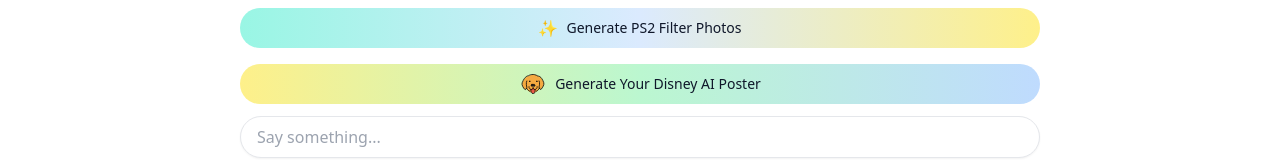
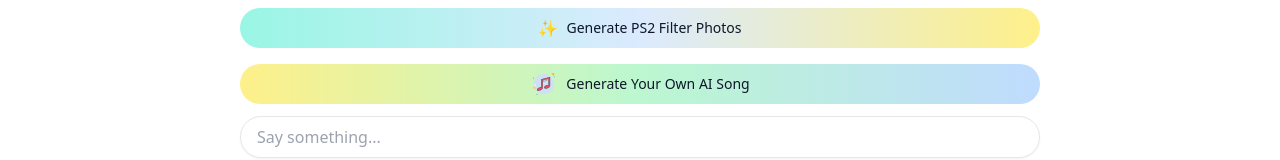
Before and after one commit to jeus0522/AI-Landing-Page-Generator, a Next.js app: page / in a window 1280 px wide. Shown: the part 356-516 px from the top of the page. Built offline with nearby package versions, Linux system fonts and the light colour scheme; no server answers.

Commit message:
add suno

```diff
--- a/app/page.tsx
+++ b/app/page.tsx
@@ -225,28 +225,38 @@
 					</div>
 					<div
 						className="cursor-pointer mt-2 w-full h-10 rounded-full flex justify-center items-center bg-gradient-to-r from-yellow-200 via-green-200 to-blue-200">
-						<svg width="28" height="28" viewBox="0 0 72 72" xmlns="http://www.w3.org/2000/svg">
-							<path fill="#f4aa41"
-								  d="m24.473 15.158l-5.08 1.936l-7.296 7.9l-4.138 10.501l1.291 5.34c1.255 3.792 3.336 6.434 7.063 9.251L19 47.502s3.822 7.71 10.739 8.96c0 0 10.261 1.936 15.594-.877c1.49-.785 2.515-1.829 3.293-2.593c2.07-2.035 3.033-3.52 4.54-5.24s1.67 1.808 1.67 1.808l1.839-.056l5.017-7.23l2.003-5.07l-.021-4.254l-2.174-5.615l-4.833-7.416s-2.637-4.256-8.167-3.917c0 0-6.5-4.833-11.833-4.083s-3.61-.677-12.194 3.24Z"/>
-							<path fill="#ea5a47"
-								  d="m36 46.732l-3.083 2.417h-2.5l.524 3.89l.421 3.015l.805 2.345l2.833 1.5l4.583-.583l.86-2.204l.701-4.178l.773-3.618l-2 .25L36 46.732z"/>
-							<path fill="#3f3f3f"
-								  d="m32.5 36.919l-1.583 3.75l2.166 1.25l1.25.5l4.334.167l2.916-2.25l-1.75-3.25l-7.333-.167z"/>
-							<path
-								d="M29.506 30.109s-1.805 1.242-2.748.668a2 2 0 0 1 2.08-3.417c.943.575.668 2.749.668 2.749Z"/>
-							<path fill="none" stroke="#000" strokeLinecap="round" strokeLinejoin="round" strokeWidth="2"
-								  d="M33.109 37.006h6.146a1 1 0 0 1 .92.609l1.158 2.724l-2.18 1.146a1 1 0 0 1-1.456-.754m-2.937.032a1 1 0 0 1-1.364.747l-2.313-.952l1.09-2.903a1 1 0 0 1 .936-.649m-2.673 13.021s-.718 8.793 3.008 9.937c2.645.813 5.15.533 6.062-.25c.875-.75 2.632-4.474 1.827-9.687"/>
-							<path
-								d="M44.264 30.109s1.805 1.242 2.748.668a2 2 0 0 0-2.08-3.417c-.944.575-.668 2.749-.668 2.749Z"/>
-							<path fill="none" stroke="#000" strokeLinecap="round" strokeLinejoin="round" strokeWidth="2"
-								  d="M25.625 42.84c-.475 3.602 2.234 5.75 4.284 6.84a3.415 3.415 0 0 0 3.718-.317l2.58-2.024l2.582 2.024a3.416 3.416 0 0 0 3.717.318c2.05-1.091 4.76-3.24 4.285-6.842"/>
-							<path fill="none" stroke="#000" strokeLinecap="round" strokeLinejoin="round" strokeWidth="2"
-								  d="M19.95 28.357c-2.316 5.16-.507 13.025.12 15.376a1.98 1.98 0 0 1-.127 1.363l-1.988 4.194c-.623 1.315-2.393 1.553-3.33.44c-3.193-3.786-8.559-11.39-6.55-16.685c7.063-18.61 15.869-18.143 15.869-18.143c2.845-1.934 13.104-6.938 24.812.875c0 0 8.632-1.718 14.938 16.937c1.803 5.337-3.43 12.867-6.551 16.645c-.931 1.127-2.716.893-3.342-.428l-1.975-4.165a1.978 1.978 0 0 1-.127-1.363c.628-2.351 2.436-10.216.12-15.376"/>
-							<path fill="none" stroke="#000" strokeLinecap="round" strokeLinejoin="round" strokeWidth="2"
-								  d="M52.63 46.463s-3.077 6.721-7.804 8.271m-25.389-7.765s3.078 6.082 7.805 7.632m8.966-7.262v-3.03"/>
+						<svg xmlns="http://www.w3.org/2000/svg" viewBox="0 0 100 100" width="28px" height="28px">
+							<path fill="#78a0cf" d="M13 27A2 2 0 1 0 13 31A2 2 0 1 0 13 27Z"/>
+							<path fill="#f1bc19" d="M77 12A1 1 0 1 0 77 14A1 1 0 1 0 77 12Z"/>
+							<path fill="#cee1f4" d="M50 13A37 37 0 1 0 50 87A37 37 0 1 0 50 13Z"/>
+							<path fill="#f1bc19" d="M83 11A4 4 0 1 0 83 19A4 4 0 1 0 83 11Z"/>
+							<path fill="#78a0cf" d="M87 22A2 2 0 1 0 87 26A2 2 0 1 0 87 22Z"/>
+							<path fill="#fbcd59"
+								  d="M81 74A2 2 0 1 0 81 78 2 2 0 1 0 81 74zM15 59A4 4 0 1 0 15 67 4 4 0 1 0 15 59z"/>
+							<path fill="#78a0cf" d="M25 85A2 2 0 1 0 25 89A2 2 0 1 0 25 85Z"/>
+							<path fill="#fff" d="M18.5 51A2.5 2.5 0 1 0 18.5 56A2.5 2.5 0 1 0 18.5 51Z"/>
+							<path fill="#f1bc19" d="M21 66A1 1 0 1 0 21 68A1 1 0 1 0 21 66Z"/>
+							<path fill="#fff" d="M80 33A1 1 0 1 0 80 35A1 1 0 1 0 80 33Z"/>
+							<g>
+								<path fill="#ea5167"
+									  d="M66.749,31.573L45.25,36.968v26.056v1.56c0.003,2.408-2.887,5.478-7.718,7.341 c-5.436,2.095-10.649,1.79-11.643-0.681c-0.994-2.472,2.608-6.173,8.044-8.269c2.503-0.965,4.715-1.254,6.733-1.225l-0.001-0.692 V33.45l30.613-7.759V55.37v1.56c0.003,2.408-3.378,5.539-8.209,7.401c-5.436,2.095-10.649,1.79-11.643-0.681 c-0.994-2.472,2.608-6.173,8.044-8.269c2.503-0.965,5.26-1.579,7.278-1.549l-0.001-0.692V31.573z"/>
+								<path fill="#472b29"
+									  d="M30.79,74.01c-2.785,0-4.887-0.856-5.55-2.506c-0.329-0.816-0.278-1.765,0.146-2.74 c1.046-2.404,4.225-4.873,8.295-6.442c2.08-0.802,4.144-1.219,6.284-1.269V33.45c0-0.32,0.218-0.6,0.528-0.679l30.612-7.759 c0.206-0.056,0.431-0.008,0.602,0.126c0.171,0.133,0.271,0.337,0.271,0.553v31.239c0.004,2.775-3.556,6.088-8.657,8.054 c-5.88,2.267-11.39,1.796-12.543-1.072c-0.329-0.816-0.278-1.765,0.146-2.74c1.046-2.405,4.225-4.874,8.295-6.443 c2.373-0.914,4.863-1.487,6.829-1.582V32.47L45.95,37.514v27.069c0.005,2.896-3.277,6.109-8.166,7.994 C35.283,73.541,32.85,74.01,30.79,74.01z M40.401,62.448c-2.123,0-4.159,0.387-6.216,1.18c-3.678,1.417-6.627,3.652-7.515,5.694 c-0.275,0.633-0.32,1.191-0.132,1.66c0.729,1.813,5.32,2.38,10.741,0.288c4.776-1.842,7.272-4.758,7.27-6.687V36.968 c0-0.321,0.219-0.601,0.53-0.679l21.499-5.396c0.208-0.055,0.431-0.005,0.601,0.127c0.17,0.133,0.27,0.336,0.27,0.552l0.001,22.26 c0,0.188-0.075,0.367-0.208,0.499c-0.134,0.133-0.289,0.235-0.502,0.202c-1.916-0.021-4.507,0.534-7.017,1.502 c-3.677,1.417-6.627,3.652-7.515,5.695c-0.275,0.633-0.32,1.191-0.132,1.66c0.729,1.812,5.317,2.379,10.74,0.287 c5.045-1.943,7.764-4.926,7.761-6.746V26.591l-29.212,7.404l0.001,27.754c0,0.188-0.075,0.367-0.208,0.499 c-0.134,0.132-0.319,0.215-0.502,0.202C40.571,62.448,40.486,62.448,40.401,62.448z"/>
+								<path fill="#1f212b" d="M45.417 41.167L62.3 37.083"/>
+								<path fill="#472b29"
+									  d="M45.417 41.667c-.226 0-.431-.153-.486-.383-.064-.268.101-.538.369-.604l16.883-4.084c.271-.06.539.102.604.369s-.101.538-.369.604l-16.883 4.084C45.495 41.662 45.455 41.667 45.417 41.667zM59.779 62.779c-.114 0-.217-.078-.243-.193-.031-.135.053-.27.187-.3 3.304-.763 6.037-2.413 7.179-3.625.095-.101.252-.105.354-.01.1.095.104.253.01.354-1.191 1.264-4.024 2.982-7.429 3.768C59.816 62.777 59.798 62.779 59.779 62.779zM56.272 63.193c-.6 0-1.19-.037-1.763-.112-.137-.019-.233-.144-.216-.28s.143-.233.28-.216c.698.092 1.428.129 2.165.101.116-.001.254.104.259.241.005.139-.104.254-.241.259C56.595 63.19 56.434 63.193 56.272 63.193zM30.625 71.024c-.34 0-.648-.019-.918-.054-.137-.018-.233-.144-.216-.28s.143-.233.28-.216c1.656.214 4.813-.235 7.853-1.735.123-.06.273-.011.335.114.061.124.01.273-.114.335C35.202 70.491 32.454 71.024 30.625 71.024zM34.773 65.537c-.1 0-.193-.06-.232-.157-.051-.129.012-.274.14-.325 1.331-.53 2.677-.88 4.365-1.135.146-.027.264.074.284.21.021.137-.073.264-.21.284-1.648.249-2.961.59-4.254 1.105C34.836 65.531 34.805 65.537 34.773 65.537z"/>
+								<g>
+									<path fill="#472b29"
+										  d="M31.458,67.25c-0.083,0-0.164-0.041-0.212-0.117c-0.073-0.117-0.038-0.271,0.079-0.345 c0.512-0.321,1.017-0.613,1.499-0.869c0.122-0.063,0.273-0.02,0.338,0.104c0.064,0.122,0.019,0.273-0.104,0.338 c-0.472,0.25-0.966,0.536-1.468,0.852C31.55,67.237,31.504,67.25,31.458,67.25z"/>
+								</g>
+								<g>
+									<path fill="#472b29"
+										  d="M39.75,68c-0.083,0-0.165-0.042-0.213-0.118c-0.072-0.117-0.036-0.271,0.081-0.345 c1.034-0.641,1.932-1.557,2.183-1.823c0.095-0.1,0.252-0.105,0.354-0.01c0.1,0.095,0.104,0.253,0.01,0.354 c-0.261,0.276-1.196,1.232-2.282,1.905C39.841,67.988,39.795,68,39.75,68z"/>
+								</g>
+							</g>
 						</svg>
-						<a className="ml-2 text-sm text-slate-900" href="https://www.disneyaiposter.com" target="_blank">Generate Your
-							Disney AI Poster</a>
+						<a className="ml-2 text-sm text-slate-900" href="https://sunoaifree.com/apps/list"
+						   target="_blank">Generate Your Own AI Song</a>
 					</div>
 				</div>
 			</div>
```
